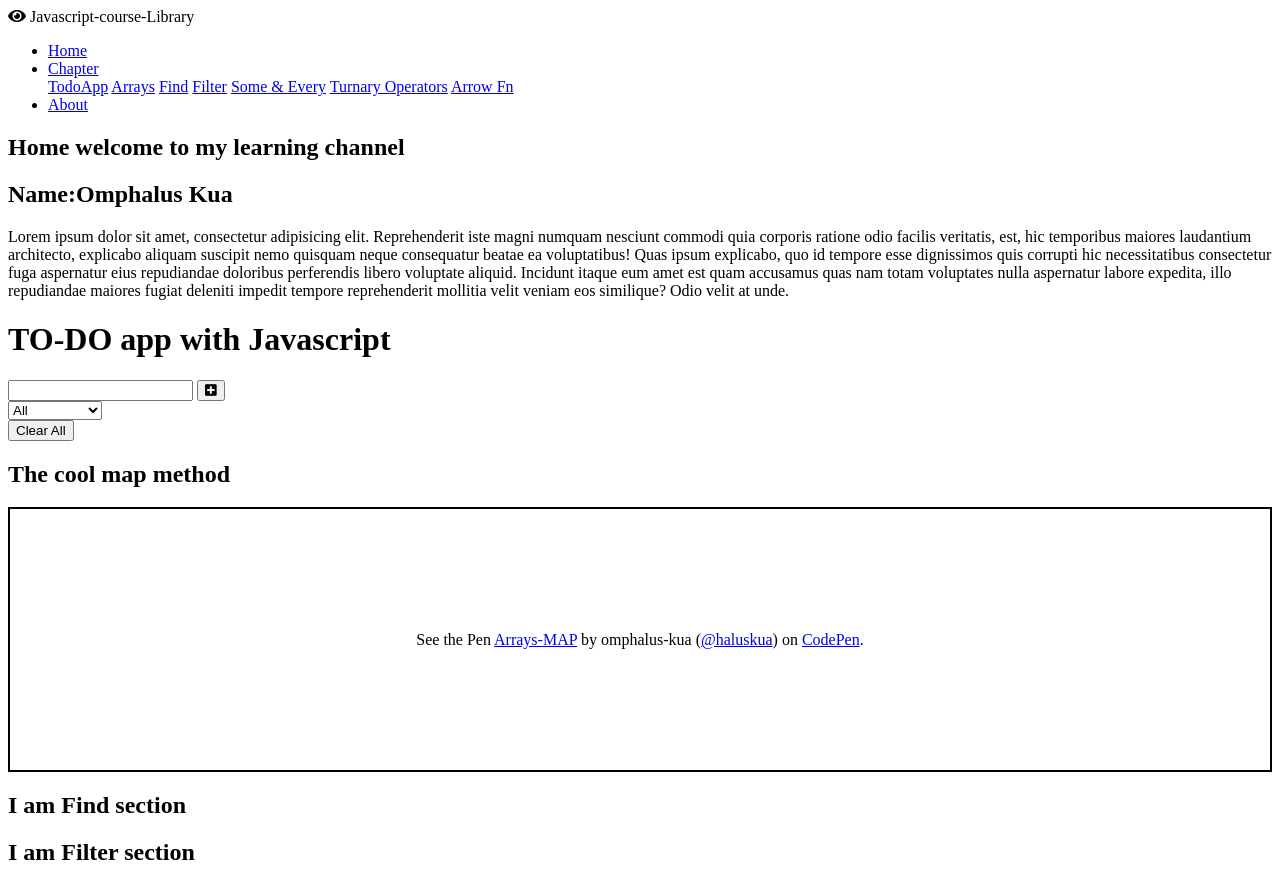
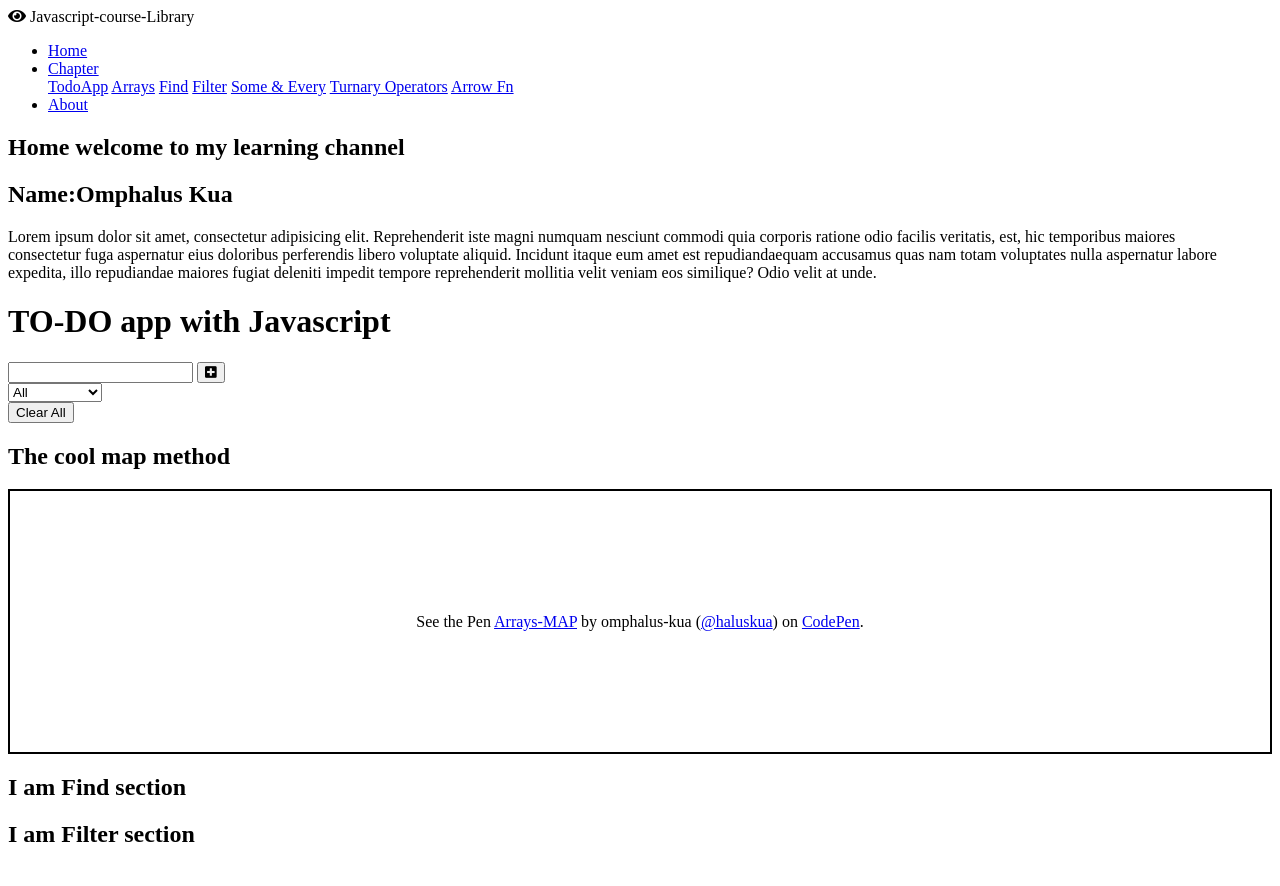
Before and after one commit to haluskua/online-course-library, a website built with Parcel: page src/index.html in a window 1280 px wide. Built offline with nearby package versions, Linux system fonts and the light colour scheme; a script that the page names is missing; a web font is replaced by a local one.

```diff
--- a/src/index.html
+++ b/src/index.html
@@ -52,26 +52,21 @@
         <h1 class="section-header">Home welcome to my learning channel</h1>
         <div class="flex-grid-3-column">
           <div class="left"></div>
-          <div class="center">
-
-          </div>
+          <div class="center"></div>
           <div class="right">
-			<h2>Name:<span>Omphalus Kua</span></h2>
+            <h2>Name:<span>Omphalus Kua</span></h2>
             <p>
               Lorem ipsum dolor sit amet, consectetur adipisicing elit.
               Reprehenderit iste magni numquam nesciunt commodi quia corporis
-              ratione odio facilis veritatis, est, hic temporibus maiores
-              laudantium architecto, explicabo aliquam suscipit nemo quisquam
-              neque consequatur beatae ea voluptatibus! Quas ipsum explicabo,
-              quo id tempore esse dignissimos quis corrupti hic necessitatibus
-              consectetur fuga aspernatur eius repudiandae doloribus perferendis
-              libero voluptate aliquid. Incidunt itaque eum amet est quam
+              ratione odio facilis veritatis, est, hic temporibus maiores<br />
+              consectetur fuga aspernatur eius doloribus perferendis libero
+              voluptate aliquid. Incidunt itaque eum amet est repudiandaequam
               accusamus quas nam totam voluptates nulla aspernatur labore
               expedita, illo repudiandae maiores fugiat deleniti impedit tempore
               reprehenderit mollitia velit veniam eos similique? Odio velit at
               unde.
             </p>
-		  </div>
+          </div>
         </div>
       </section>
       <!-- TodoApp section -->
--- a/src/js/index.js
+++ b/src/js/index.js
@@ -158,7 +158,7 @@
 
 
 
-function  removeLocalTodos(todo){
+function removeLocalTodos(todo){
     //CHECK --Hey do I already have a thing there?
     let todos;
     if (localStorage.getItem("todos") === null){
--- a/src/scss/04-globals/_layout.scss
+++ b/src/scss/04-globals/_layout.scss
@@ -11,7 +11,8 @@
       background-repeat: no-repeat;
       background-size: cover;
       height: 100vh;
-      overflow: auto;
+      overflow: hidden;
+      overflow-x: hidden;
       .left,
       .center,
       .right {
@@ -42,6 +43,10 @@
         align-items: center;
         display: flex;
         justify-content: center;
+        p{
+          padding: 1rem;
+          overflow: auto;
+        }
       }
     }
   }
@@ -88,8 +93,8 @@
 
 .todo {
   margin: 0.5rem;
+  color: black;
   background: white;
-  color: black;
   font-size: 1rem;
   display: flex;
   justify-content: space-between;
@@ -196,10 +201,10 @@
 /* -----------Map-begins------------------ */
 
 .container {
-  margin-top: 3rem;
   height: 100%;
   border-top: 1px solid #333c3e;
   position: relative;
+  @include background;
   .section-header {
     font-family: "Megrim", cursive;
     color: #d9ff8a;
@@ -208,6 +213,7 @@
     padding: 1rem;
     position: relative;
     background-color: ($opacityDark);
+    background-color: ($dark);
   }
 }
 
```
Also changed, not shown: src/scss/01-config/_mixins.scss (+7 -0 lines), src/scss/04-globals/_header.scss (+6 -6 lines).
